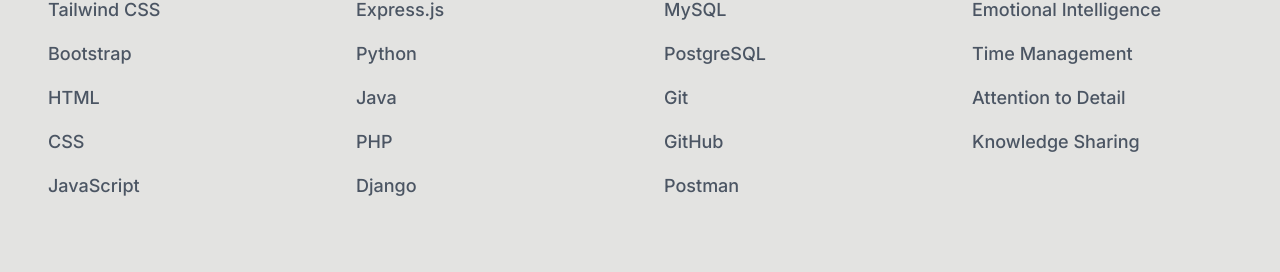
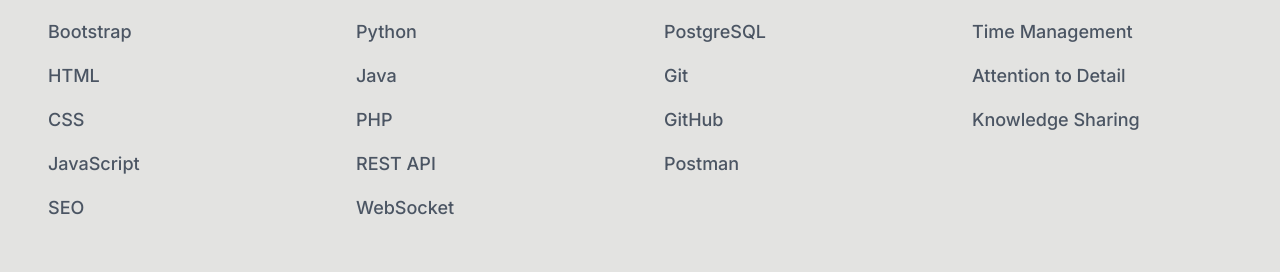
Before and after one commit to AnkushGitRepo/Portfolio, a React (Vite) app in the folder client/: page / in a window 1280 px wide. Shown: the part 4729-5001 px from the top of the page. Built offline with nearby package versions, Linux system fonts and the light colour scheme.

Commit message:
Update skills: remove Django, add SEO, REST API, WebSocket

```diff
--- a/client/src/components/Skills.jsx
+++ b/client/src/components/Skills.jsx
@@ -4,11 +4,11 @@
     const categories = [
         {
             title: "Frontend",
-            items: ["React", "Tailwind CSS", "Bootstrap", "HTML", "CSS", "JavaScript"]
+            items: ["React", "Tailwind CSS", "Bootstrap", "HTML", "CSS", "JavaScript", "SEO"]
         },
         {
             title: "Backend",
-            items: ["Node.js", "Express.js", "Python", "Java", "PHP", "Django"]
+            items: ["Node.js", "Express.js", "Python", "Java", "PHP", "REST API", "WebSocket"]
         },
         {
             title: "Database & Tools",
```
